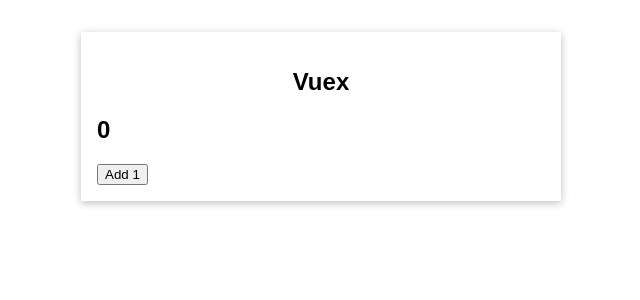
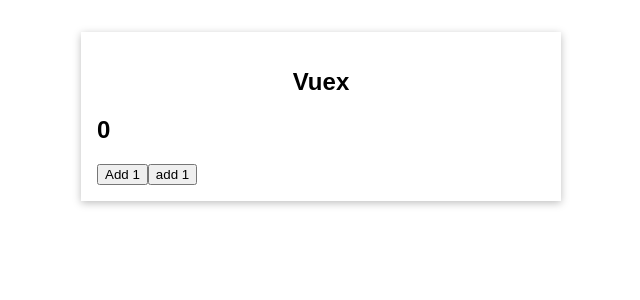
Before and after one commit to motifaithed/vue-vuex, a Vue app: page / in a window 1280 px wide. Shown: the top 300 px of the page, without its empty margins (319-959 px from the left). Built offline with nearby package versions, Linux system fonts and the light colour scheme.

Commit message:
005 Introducing Mutations - A Better Way of Changing Data

```diff
--- a/src/App.vue
+++ b/src/App.vue
@@ -2,20 +2,23 @@
   <base-container title="Vuex">
   <the-counter></the-counter>
   <button @click="incrementCounter">Add 1</button>
+  <change-counter></change-counter>
   </base-container>
 </template>
 
 <script>
 import BaseContainer from './components/BaseContainer.vue';
 import TheCounter from './components/TheCounter.vue';
+import ChangeCounter from './components/ChangeCounter.vue';
 export default {
   components: {
     BaseContainer,
-    TheCounter
+    TheCounter,
+    ChangeCounter
   },
   methods:{
     incrementCounter(){
-      this.$store.state.counter++;
+      this.$store.commit('increment');
     }
   }
 };
--- /dev/null
+++ b/src/components/ChangeCounter.vue
@@ -0,0 +1,12 @@
+<template>
+    <button @click="incrementCounter">add 1</button>
+</template>
+<script>
+    export default{
+        methods:{
+            incrementCounter(){
+                this.$store.commit('increment');
+            }
+        }
+    }
+</script>
--- a/src/main.js
+++ b/src/main.js
@@ -10,6 +10,11 @@
         return {
             counter: 0
         };
+    },
+    mutations:{
+        increment(state){
+            state.counter++;
+        }
     }
 })
 
```
